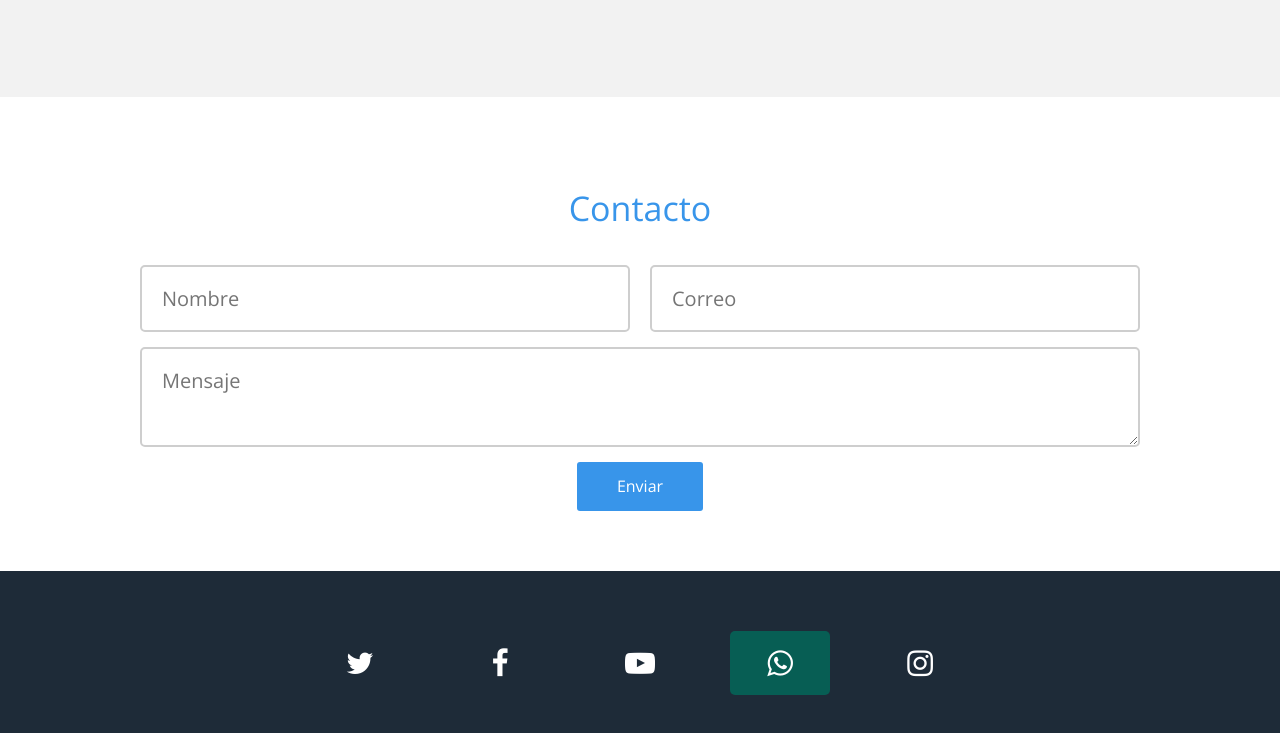
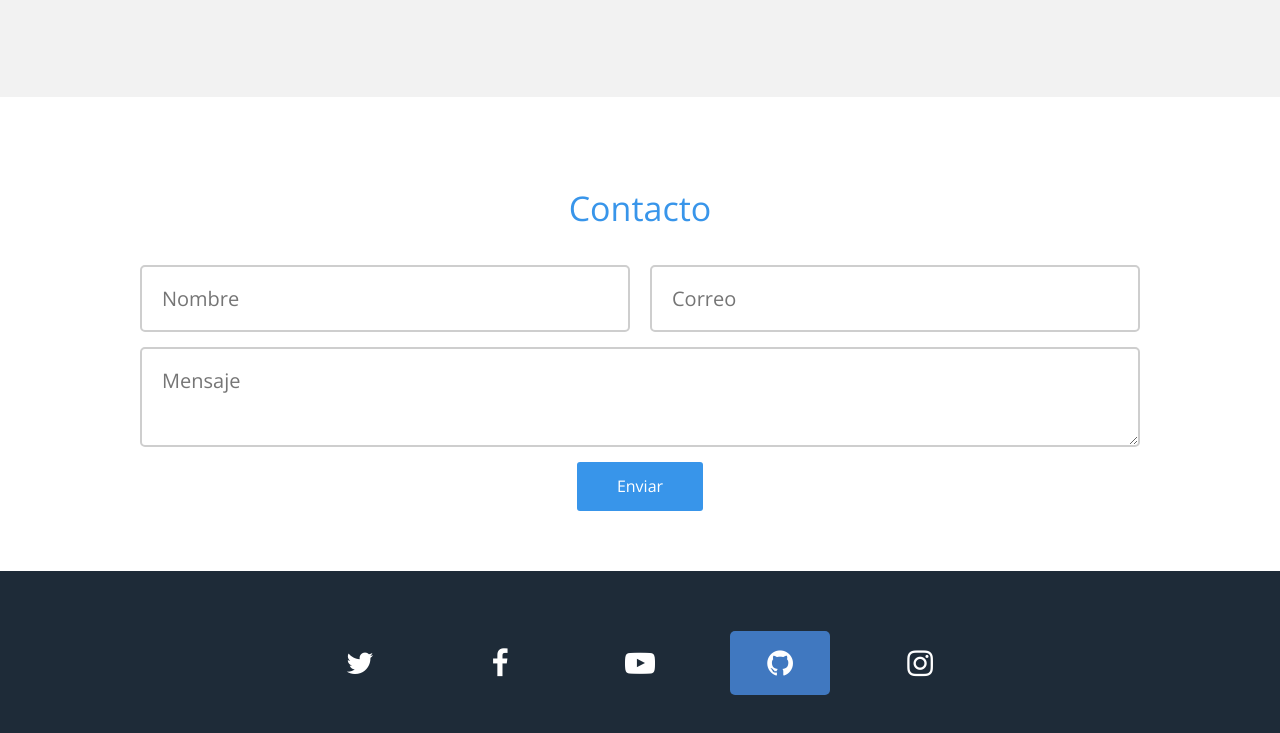
Before and after one commit to diazjohan98/Mi-portafolio, a plain HTML site: page index.html in a window 1280 px wide. In both pictures the pointer is over the link 780 px from the left and 2279 px from the top of the page. Shown: the part 1616-2349 px from the top of the page. Drawn offline with nearby package versions, Linux system fonts and the light colour scheme.

Commit message:
modificacion en el css colores e iconos

```diff
--- a/css/estilos.css
+++ b/css/estilos.css
@@ -281,7 +281,7 @@ footer .redes-sociales a {
 footer .redes-sociales .twitter:hover{ background: #1da1f2;  transition: all 1.0s ease; }
 footer .redes-sociales .facebook:hover{ background: #3b5998; transition: all 1.0s ease; }
 footer .redes-sociales .youtube:hover{ background: #ff0000;  transition: all 1.0s ease; }
-footer .redes-sociales .whatsapp:hover{ background: #075e54;  transition: all 1.0s ease; }
+footer .redes-sociales .Github:hover{ background: #4078c0;  transition: all 1.0s ease; }
 footer .redes-sociales .instagram:hover{ background: #c13584;  transition: all 1.0s ease; }
 
 
--- a/index.html
+++ b/index.html
@@ -142,7 +142,7 @@
                     <a class="twitter" href="https://twitter.com/jsebasvd" ><i class="fa fa-twitter" aria-hidden="true"></i></a>
                     <a class="facebook" href="https://www.facebook.com/SebastianVD1998/" ><i class="fa fa-facebook" aria-hidden="true"></i></a>
                     <a class="youtube" href="https://www.youtube.com/channel/UCXVZloGrdwuzCK9uHplWOeQ"><i class="fa fa-youtube-play" aria-hidden="true"></i></a>
-                    <a class="whatsapp" href="https://web.whatsapp.com/" ><i class="fa fa-whatsapp" aria-hidden="true"></i></i></a>
+                    <a class="Github" href="https://github.com/diazjohan98" ><i class="fa fa-github"></i></i></i></a>
                     <a class="instagram" href="https://www.instagram.com/jsebasvd/?hl=es" ><i class="fa fa-instagram" aria-hidden="true"></i></a>
                 </div>
             </section>
```
